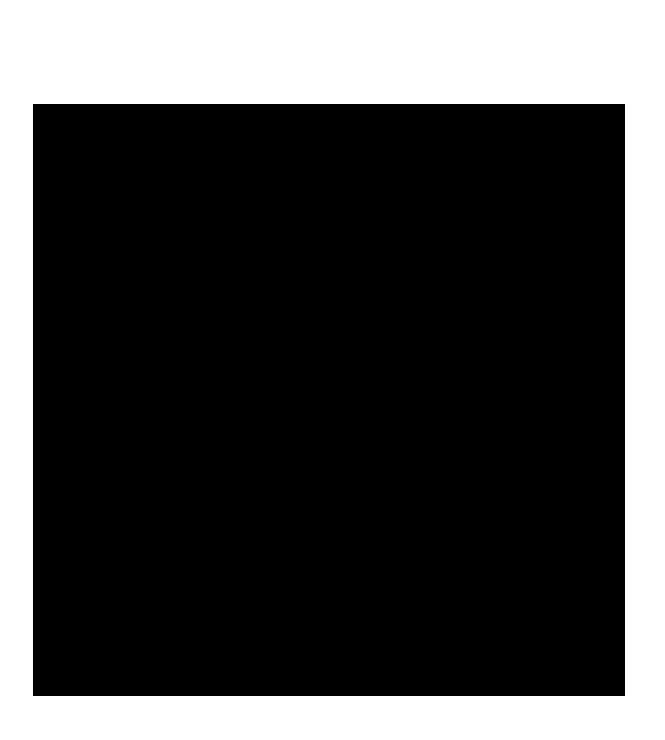
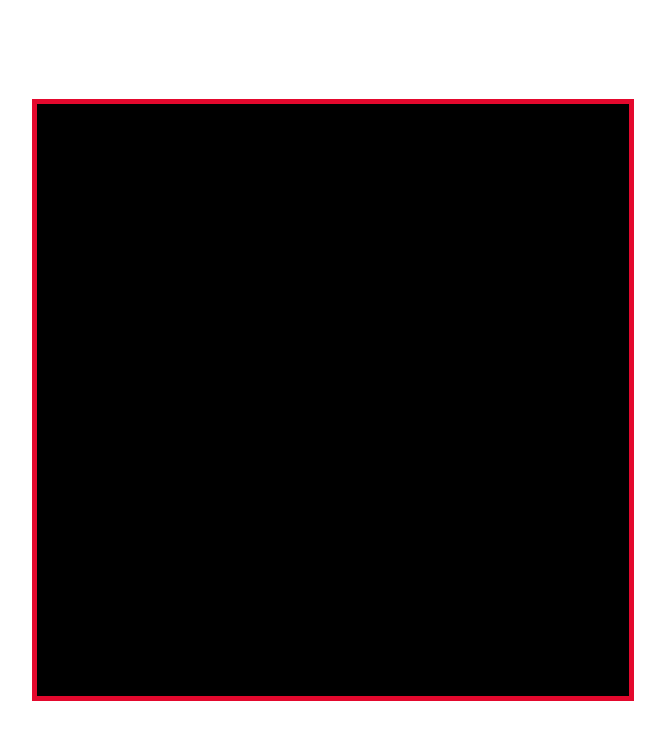
Before and after one commit to Blastonn/Etch-a-Sketch, a plain HTML site: page index.html in a window 1280 px wide. Shown: the whole page, without its empty margins (307-972 px from the left). Drawn offline with Linux system fonts and the light colour scheme.

Commit message:
Fix - Reajustar painel
Painel reajustado para ficar sem espacos
entre os quadrados.

```diff
--- a/script.js
+++ b/script.js
@@ -17,8 +17,6 @@ function adicionarQuadrados(){
             const quadrado = document.createElement("div");
             quadrado.classList.add("quadrado");
             gridQuadrado.appendChild(quadrado);
-            quadrado.style.border = "solid 1x white";
-
         }
     }
 }
--- a/style.css
+++ b/style.css
@@ -14,11 +14,12 @@ body{
 
 .grid{
     display: flex;
-    width: 600px;
-    padding: -1px;
+    width: 592px;
     height: auto;
     background-color: white;
     flex-wrap: wrap;
+    justify-content: center;
+    border: solid 5px rgb(228, 8, 45);
 }
 
 .quadrado{
```
